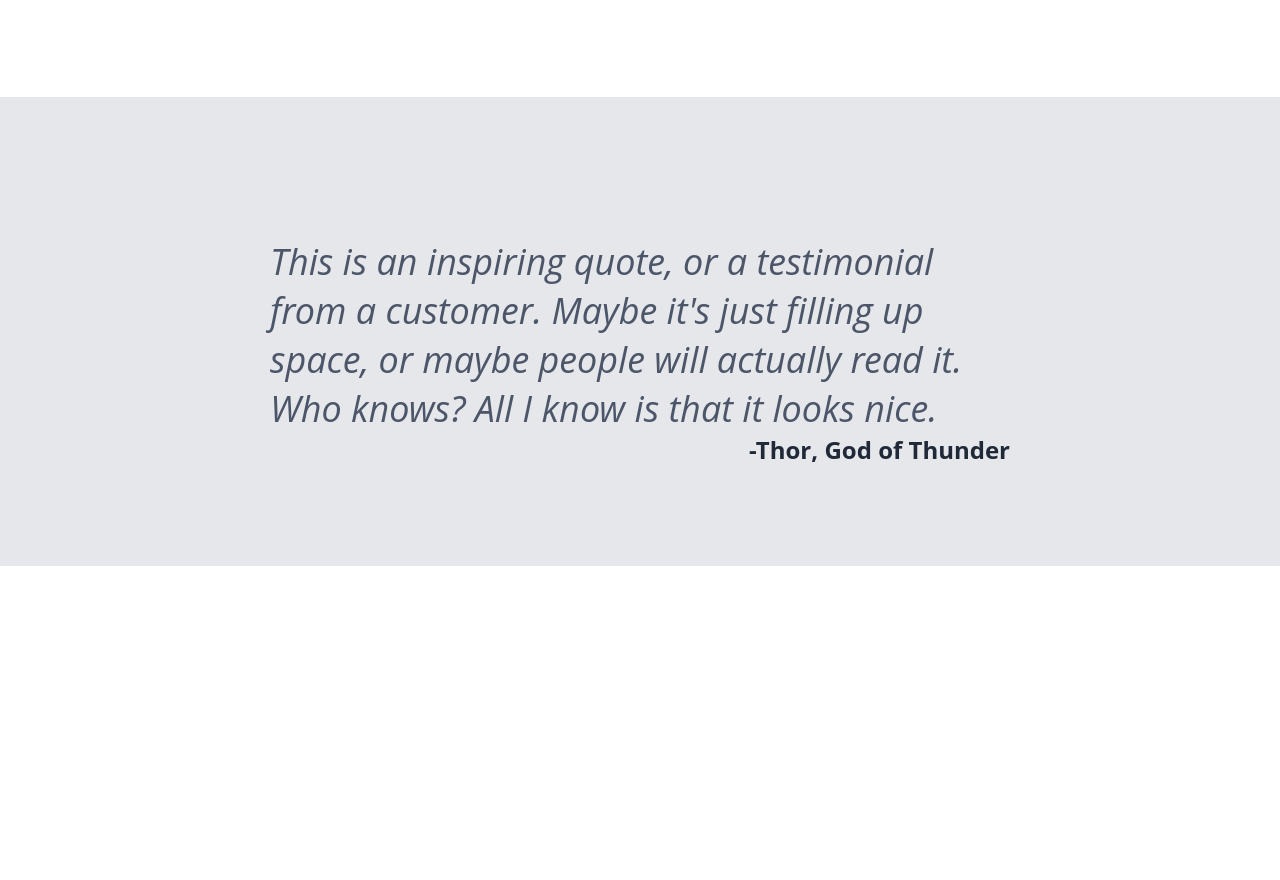
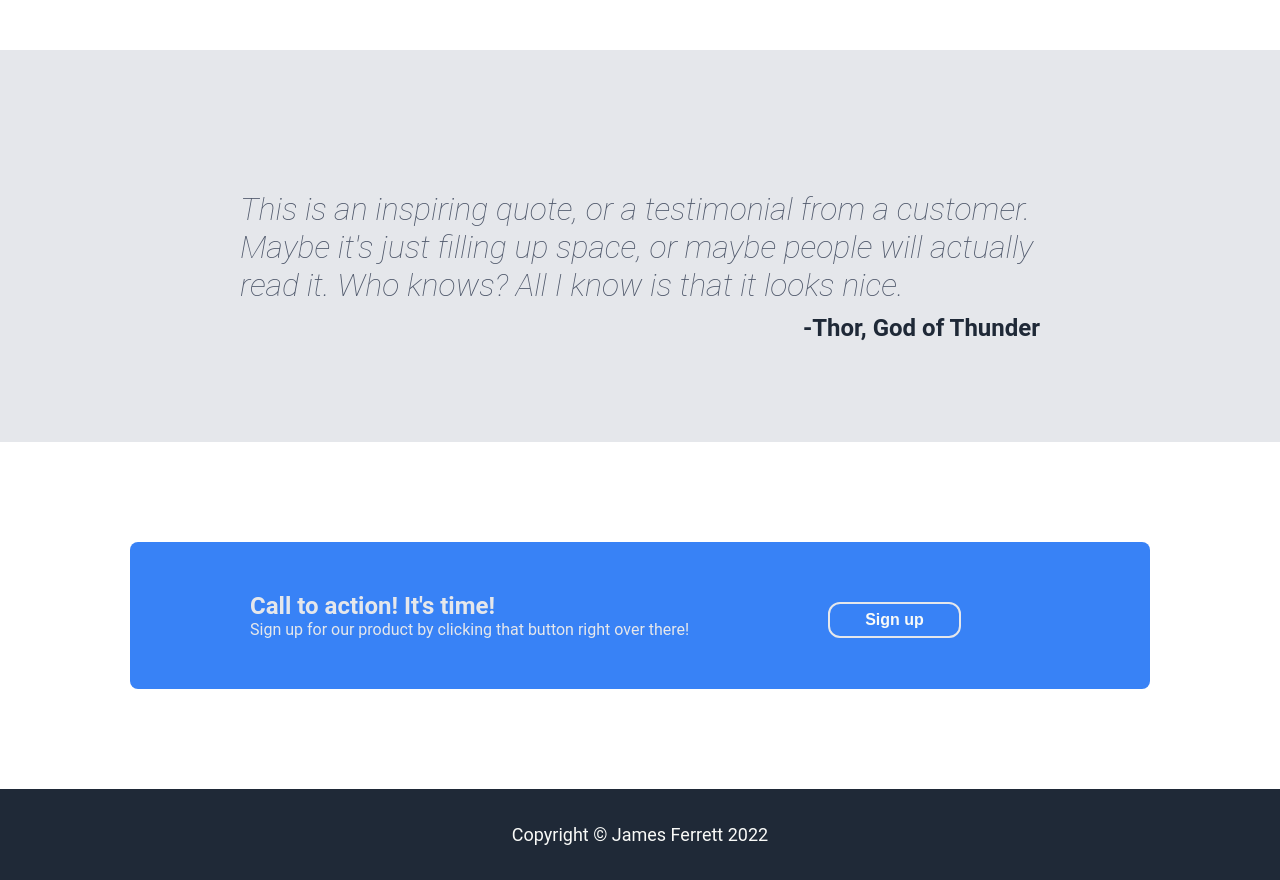
Before and after one commit to JFerrettUK/project-landing, a plain HTML site: page index.html in a window 1280 px wide. Shown: the part 1007-1887 px from the top of the page. Before the commit the page ends 1573 px from the top, so only its background shows below. Drawn offline with Linux system fonts and the light colour scheme.

Commit message:
Updated Landing Page project

```diff
--- a/index.html
+++ b/index.html
@@ -29,7 +29,7 @@
           <div class="herosecondarytext">
             <div>This website has some subtext that goes here, under the main title.  It's a smaller font and the color is lower contrast</div>
           </div>
-          <button>Sign up</button>
+          <button class="button1">Sign up</button>
         </div>
         <div class="splashright">
           <img src="https://imgur.com/1TIcf6G.png" alt="placeholderimage">
@@ -62,9 +62,22 @@
 
   <div class="quotesection">
     <div class="textblock">
-      <div class="quotetext"><em>This is an inspiring quote, or a testimonial from a customer. Maybe it's just filling up space, or maybe people will actually read it. Who knows? All I know is that it looks nice.</em></div>
+      <div class="quotetext">This is an inspiring quote, or a testimonial from a customer. Maybe it's just filling up space, or maybe people will actually read it. Who knows? All I know is that it looks nice.</div>
       <div class="thortext">-Thor, God of Thunder</div>
     </div>
   </div>
-
+  <div class="bottomsection">
+    <div class="bottombox">
+      <div class="boxleft">
+        <div class="bottomtext1">Call to action! It's time!</div>
+        <div class="bottomtext2">Sign up for our product by clicking that button right over there!</div>
+      </div>
+      <div class="boxright">
+        <button class="button2">Sign up</button>
+      </div>
+    </div>
+  </div>
+  <div class="footer">
+    <div class="footertext">Copyright © James Ferrett 2022</div>
+  </div>
 </body>
--- a/style.css
+++ b/style.css
@@ -1,5 +1,5 @@
 body {
-    font-family: "Open Sans", "sans-serif";
+    font-family: "Roboto", "sans-serif";
     margin: 0;
     min-height: 100vh;
 }
@@ -70,13 +70,13 @@ ul {
     align-items: center;
 }
 
-button {
+.button1 {
     margin-top: 10px;
     background-color: #3882f6;
     padding-left: 30px;
     padding-right: 30px;
     padding-top: 10px;
-    padding-bottom: 10px;
+    padding-bottom: 8px;
     color: #f9faf8;
     font-weight: bold;
     font-size: 18px;
@@ -127,16 +127,23 @@ button {
 .subtext {
     padding-top: 8px;
     color: #4d5669;
-    font-size: 18px;
+    font-size: 16px;
+    text-align: center;
 }
 
 .quotesection {
+    display: flex;
+    flex-wrap: wrap;
     background-color: #e5e7eb;
+    justify-content: center;
 }
 
 .quotetext {
-    font-size: 36px;
+    width: 800px;
+    font-size: 32px;
+    font-style: italic;
     color: #4d5669;
+    font-weight: 100;
     padding-top: 140px;
     padding-left: 120px;
     padding-right: 120px;
@@ -145,8 +152,62 @@ button {
 .thortext {
     padding-bottom: 100px;
     padding-right: 120px;
+    padding-top: 10px;
     color: #1F2937;
     font-size: 1.5em;
     font-weight: bold;
     text-align: right;
 }
+
+.bottomsection {
+    margin-top: 100px;
+    margin-bottom: 100px;
+}
+
+.bottombox {
+    background-color: #3882f6;
+    color: #e5e7eb;
+    width: 900px;
+    margin: auto;
+    border-radius: 8px;
+    display: flex;
+    padding-top: 50px;
+    padding-bottom: 50px;
+    padding-left: 120px;
+    gap: 139px;
+}
+
+.bottomtext1 {
+    font-size: 24px;
+    font-weight: bold;
+}
+
+
+
+.button2 {
+    margin-top: 10px;
+    background-color: #3882f6;
+    color: #f9faf8;
+    font-weight: bold;
+    font-size: 16px;
+    border-radius: 12px;
+    border-color: #e5e7eb;
+    border-style: solid;
+    padding-left: 35px;
+    padding-right: 35px;
+    padding-top: 7px;
+    padding-bottom: 7px;
+}
+
+.footer {
+    padding-top: 35px;
+    padding-bottom: 35px;
+    display: flex;
+    flex-wrap: wrap;
+    justify-content: center;
+}
+
+.footertext {
+    display: flex;
+    font-size: 18px;
+}
```
